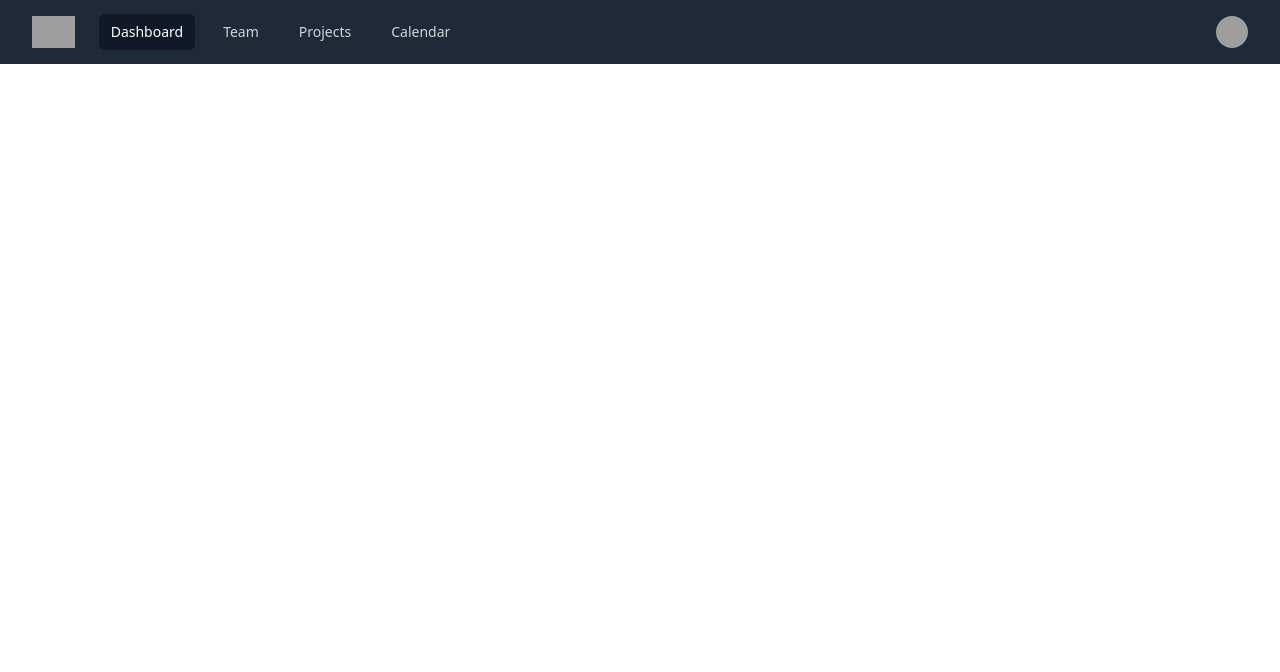
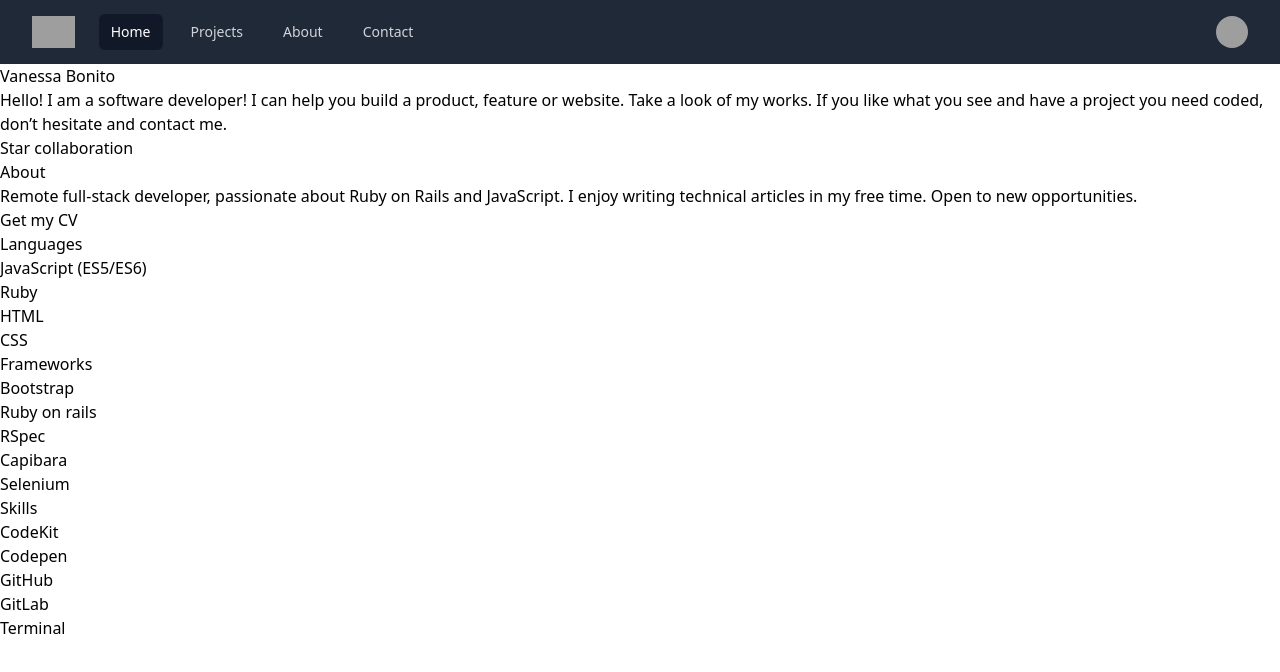
Before and after one commit to VaneCode/portfolio, a React (Create React App) app: page / in a window 1280 px wide. Shown: the top 672 px of the page. Built offline with nearby package versions, Linux system fonts and the light colour scheme; grey boxes are pictures that could not be loaded.

Commit message:
Add HashLink to Navbar component

```diff
--- a/package.json
+++ b/package.json
@@ -15,6 +15,8 @@
     "react": "^18.2.0",
     "react-dom": "^18.2.0",
     "react-router-dom": "^6.6.1",
+    "react-router-hash": "^3.0.3",
+    "react-router-hash-link": "^2.4.3",
     "react-scripts": "5.0.1",
     "web-vitals": "^2.1.4"
   },
--- a/src/App.js
+++ b/src/App.js
@@ -1,9 +1,13 @@
 import './App.css';
+import About from './components/About/About';
+import Headline from './components/Headline/Headline';
 import Navbar from './components/Navbar/Navbar';
 
 const App = () => (
   <div>
     <Navbar />
+    <Headline />
+    <About />
   </div>
 );
 
--- a/src/components/Navbar/Navbar.js
+++ b/src/components/Navbar/Navbar.js
@@ -1,12 +1,13 @@
-import { Fragment } from 'react'
-import { Disclosure, Menu, Transition } from '@headlessui/react'
-import { Bars3Icon, BellIcon, XMarkIcon } from '@heroicons/react/24/outline'
+import { Fragment } from 'react';
+import { Disclosure, Menu, Transition } from '@headlessui/react';
+import { Bars3Icon, XMarkIcon } from '@heroicons/react/24/outline';
+import { HashLink } from 'react-router-hash-link';
 
 const navigation = [
-  { name: 'Dashboard', href: '#', current: true },
-  { name: 'Team', href: '#', current: false },
+  { name: 'Home', href: '#home-section', current: true },
   { name: 'Projects', href: '#', current: false },
-  { name: 'Calendar', href: '#', current: false },
+  { name: 'About', href: '#about-section', current: false },
+  { name: 'Contact', href: '#', current: false },
 ]
 
 function classNames(...classes) {
@@ -47,7 +48,7 @@ const Navbar = () => {
                 <div className="hidden sm:ml-6 sm:block">
                   <div className="flex space-x-4">
                     {navigation.map((item) => (
-                      <a
+                      <HashLink
                         key={item.name}
                         href={item.href}
                         className={classNames(
@@ -57,7 +58,7 @@ const Navbar = () => {
                         aria-current={item.current ? 'page' : undefined}
                       >
                         {item.name}
-                      </a>
+                      </HashLink>
                     ))}
                   </div>
                 </div>
```
Also changed, not shown: 1 other file (tests, documents, lock files or other folders).
